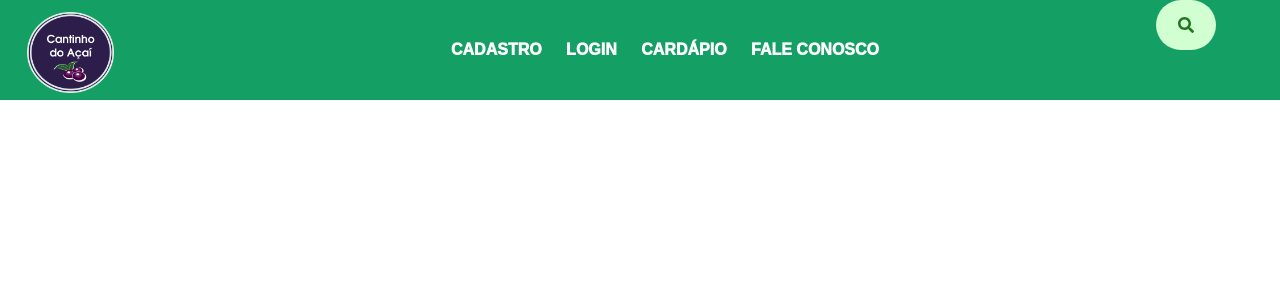
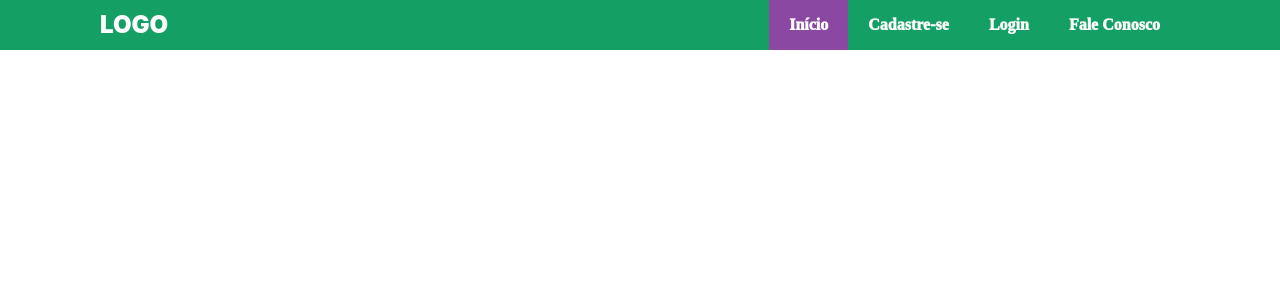
Before and after one commit to brunogomesifrn/pi19acaiteria, a Django app: page / in a window 1280 px wide. Shown: the top 300 px of the page. Run offline with Django 3.2, Linux system fonts and the light colour scheme; some libraries are stand-ins or nearby versions.

Commit message:
Alterei o header

```diff
--- a/core/static/style.css
+++ b/core/static/style.css
@@ -1,147 +1,101 @@
-*{
+body{
   margin: 0;
   padding: 0;
-	font-family: "PURISA",sans-serif;
+}
+.nave{
+  font-family: "PURISA";
+  font-weight: 1000
+}
+header{
+  position:absolute;
+  top: 0;
+  left: 0;
+  padding: 0 100px;
+  background: rgb(20,160,100);
+  width: 100%;
+  box-sizing: border-box;
 }
 
-a{
-	color: white
+header .logo{
+  color: white;
+  height: 50px;
+  line-height: 50px;
+  font-size: 24px;
+  float: left;
+  font-weight: 1000
 }
 
-.header{
-	height: 100px;
-	background: rgb(20,160,100);
-	padding:0 20px;
-	color: #fff;
+header nav{
+  float: right;
 }
 
-.paddingLogo{
-	padding: 7px
+header nav ul{
+  margin: 0;
+  padding: 0;
+  display: flex;
 }
 
-.logo {
-	line-height: 100px;
-	float: left;
-	text-transform: uppercase;
+header nav ul li{
+  list-style: none;
 }
 
-.menu {
-	float: left;
-	line-height: 100px;
+header nav ul li a{
+  height: 50px;
+  line-height: 50px;
+  padding: 0 20px;
+  color: white;
+  text-decoration: none;
+  display: block;
 }
 
-.paddingLeft{
-	margin-left: 40vh
+header nav ul li a:hover,
+header nav ul li a.active
+{
+  color: white;
+  background: rgba(190,35,190,0.7);
 }
 
-.menu a{
-	color: #fff;
-	font-weight: 1000;
-	text-transform: uppercase;
-	text-decoration: none;
-	padding: 0 10px;
-	transition: 0.4s;
-}
-
-.show-menu-btn,.hide-menu-btn{
-	transition: 0.4s;
-	font-size: 30px;
+.menu-toggle{
+  color: white;
+  float: right;
+  line-height: 50px;
+  font-size: 24px;
   cursor: pointer;
   display: none;
 }
 
-.show-menu-btn{
-	float: right;
+@media (max-width:991px)
+{
+  header
+  {
+    padding: 0 20px;
   }
-
-.show-menu-btn i{
-	line-height: 100px;
-}
-
-.menu a:hover,
-.show-menu-btn:hover,
-.hide-menu-btn:hover{
-	color: rgba(190,35,190,0.7);
-}
-
-#chk{
-	position: absolute;
-	visibility: hidden;
-	z-index: -1111;
-}
-
-@media screen and (max-width: 800px) {
-	.show-mwenu-btn,.hide-menu-btn{
+  .menu-toggle
+  {
     display: block;
   }
-
-	.menu{
-		position: fixed;
+  header nav
+  {
+    /* display: none; */
+    position: absolute;
     width: 100%;
-		height: 100vh;
-		background: rgb(0,180,100);
-		right: -100%;
-		top: 0;
+    height: calc(100vh-50px);
+    background: rgb(25,140,90);
+    top: 50px;
+    left: -100%;
+    transition: 0.5s;
+  }
+  header nav.active
+  {
+    left: 0;
+  }
+  header nav ul
+  {
+    display: block;
     text-align: center;
-		padding: 80px 0;
-		line-height: normal;
-		transition: 0.7s;
   }
-
-	.menu a{
-		display: block;
-		padding: 20px;
-	}
-
-	.hide-menu-btn{
-		position: absolute;
-		top: 40px;
-		right: 40px;
-	}
-
-	#chk:checked ~ .menu{
-		right: 0;
+  header nav ul li a
+  {
+    border-bottom: 1px solid rgb(30,90,60)
   }
 }
-
-.search-box{
-    position: absolute;
-    right: 5%;
-    background-color: rgb(210, 255, 210);
-    height: 50px;
-    transform: translate(0%, 0%);
-    border-radius: 50px;
-    padding: 10px;
-}
-.search-box:hover > .search-txt{
-    width: 240px;
-    padding: 0 6px;
-}
-.search-box:hover > .search-btn{
-    background: none;
-    color: rgba(31,31,31,1.00);
-}
-.search-btn{
-    color: rgba(31,120,31,1.00);
-    float: right;
-    width: 40px;
-    height: 30px;
-    border-radius: 50%;
-    background-color: rgb(210, 255, 210);
-    display: flex;
-    justify-content: center;
-    align-items: center;
-    transition: 0.4s;
-}
-.search-txt{
-    border: none;
-    background: none;
-    outline: none;
-    float: left;
-    padding: 0;
-    color: white;
-    font-size: 18px;
-    transition: 0.4s;
-    line-height: 30px;
-    width: 0px;
-}
--- a/core/templates/index.html
+++ b/core/templates/index.html
@@ -25,31 +25,36 @@
 
 </head>
 <body>
-	<div class="header">
-		<h2 class="logo"> <img class="paddingLogo" with="95px" height="95px" src="{% static 'img/logo.png' %}"> </h2>
-		<input type="checkbox" id="chk">
-		<label for="chk" class="show-menu-btn">
-			<i class="fas fa-ellipsis-h"></i>
-		</label>
-
-		<ul class="menu">
-			<a class="paddingLeft" href="#">Cadastro</a>
-			<a href="#">Login</a>
-			<a href="#">Cardápio</a>
-			<a href="#">Fale Conosco</a>
-			<label for="chk" class="hide-menu-btn">
-				<i class="fas fa-times"></i>
-			</label>
-
-		</ul>
-
-		<div class="search-box">
-			<input class="search-txt" type="text" name="" placeholder="Pesquisar">
-			<a class="search-btn" href="#">
-				<i class="fas fa-search"></i>
-			</a>
-		</div>
-	</div>
+	<header>
+		<div class="logo"> LOGO </div>
+			<nav>
+				<ul class="nave">
+					<li>
+						<a href="#" class="active">Início</a>
+					</li>
+					<li>
+						<a href="#">Cadastre-se</a>
+					</li>
+					<li>
+						<a href="#">Login</a>
+					</li>
+					<li>
+						<a href="#">Fale Conosco</a>
+					</li>
+				</ul>
+			</nav>
+			<div class="menu-toggle">
+				<i class="fas fa-bars"></i>
+			</div>
+	</header>
+	<script src="https://code.jquery.com/jquery-3.4.1.js"></script>
+	<script type="text/javascript">
+		$(document).ready(function(){
+			$('.menu-toggle').click(function(){
+				$('nav').toggleClass('active')
+			})
+		})
+	</script>
 
 </body>
 </html>
```
Lines whose indentation alone changed are shown as unchanged.
